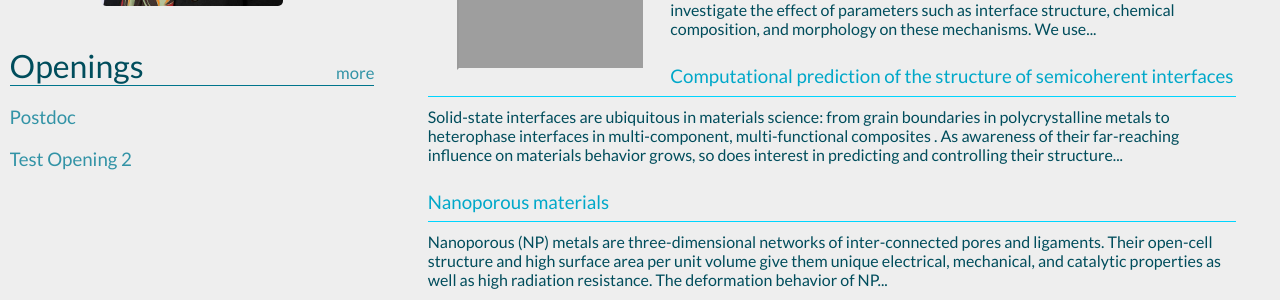
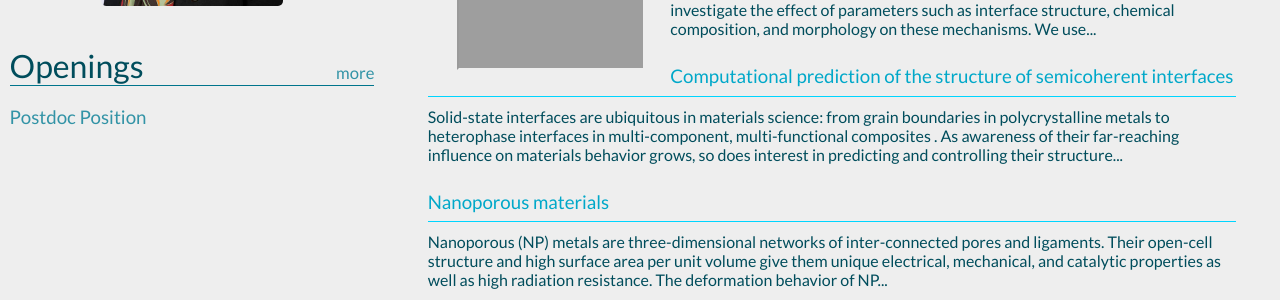
Before and after one commit to niaz60/website, a Jekyll site: the page built from index.html, in a window 1280 px wide. Shown: the part 1074-1374 px from the top of the page. Built offline with Jekyll 4.4.1, drawn with Linux system fonts in a browser that asks for light colours; grey boxes are pictures that could not be loaded.

Commit message:
Your message goes here

```diff
--- a/_data/openings/openings.yml
+++ b/_data/openings/openings.yml
@@ -5,10 +5,10 @@
 # file: name of decription pdf file located in /static/img/openings/ directory
 ---
 
-- title: Postdoc
+- title: Postdoc Position
   description: This is a test opening for display purposes only.
-  file: test-opening.pdf
+  file: postdoc.pdf
 
-- title: Test Opening 2
-  description: This is a test opening for display purposes only.
-  file: test-opening.pdf
+#- title: Test Opening 2
+# description: This is a test opening for display purposes only.
+# file: test-opening.pdf
```
Also changed, not shown: 1 other file.
